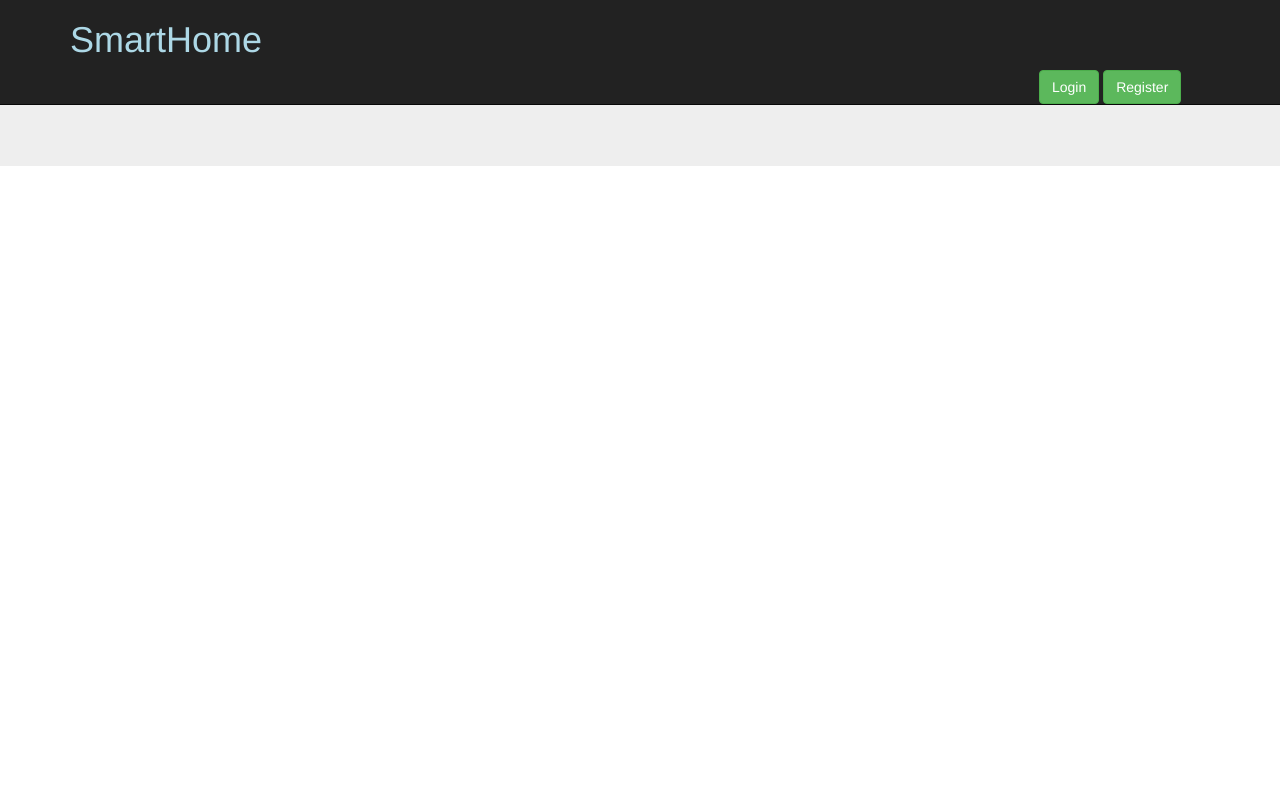
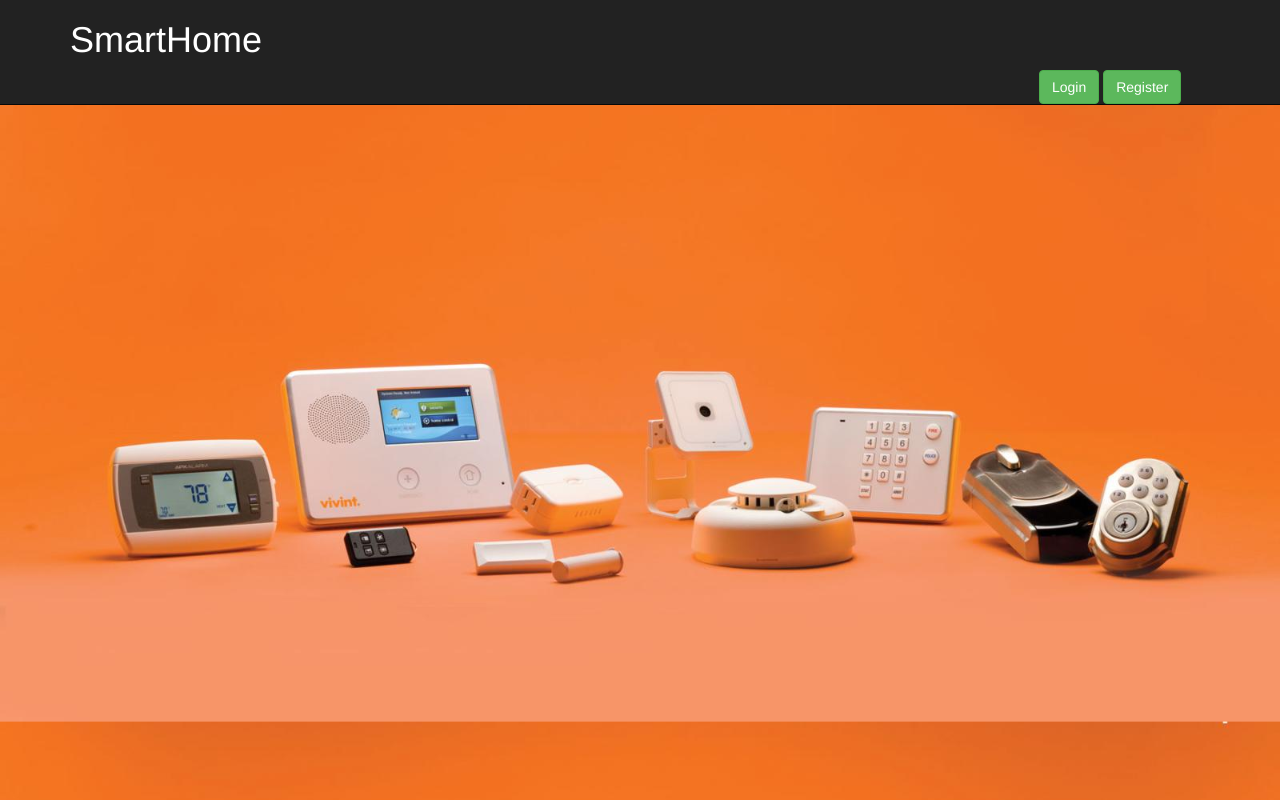
Before and after one commit to achyuthkp/SmartHome-UI, a plain HTML site: page signin.html in a window 1280 px wide. Drawn offline with Linux system fonts and the light colour scheme.

Commit message:
Sign In Updated

```diff
--- a/signin.html
+++ b/signin.html
@@ -7,7 +7,8 @@
     <!-- The above 3 meta tags *must* come first in the head; any other head content must come *after* these tags -->
     <meta name="description" content="">
     <meta name="author" content="">
-   <script src="js/smarthome.js"></script>
+
+    <script src="js/smarthome.js"></script>
 
     <title>SmartHome</title>
 
@@ -31,29 +32,17 @@
     <![endif]-->
   </head>
 
-  <body>
+  <body style="background-image:url(images/background.jpg); background-size: 100% auto;">
 
     <nav class="navbar navbar-inverse navbar-fixed-top">
       <div class="container" style="color:lightblue">
-         <h1>SmartHome</h1>
+         <h1 style="color:white">SmartHome</h1>
           <div style="padding-left:85%;">
 				<button type="button" id ="login"class="btn btn-success" onclick="onLogin()">Login</button>
 				<button type="button" class="btn btn-success"onclick="onRegister()">Register</button>
 			</div>
       </div>
     </nav>
-
-    <!-- Main jumbotron for a primary marketing message or call to action -->
-    <div class="jumbotron">
-      <div class="container">
-      	<div>
-      		<img src="images/training.jpg" alt="" align="middle"/>
-      	</div>
-
-		</div>
-    </div> <!-- /container -->
-
-
 <div class="container">
   		<!-- Modal -->
   		<div class="modal fade" id="myModal" role="dialog">
```
